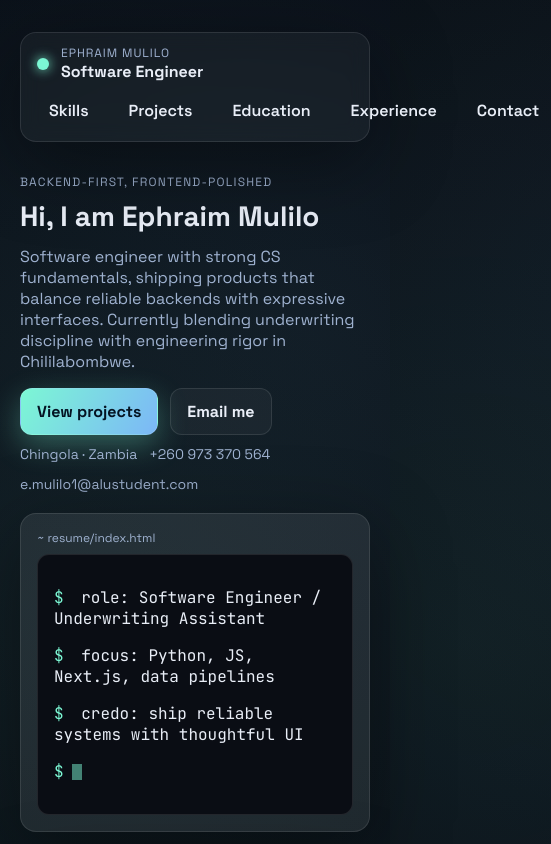
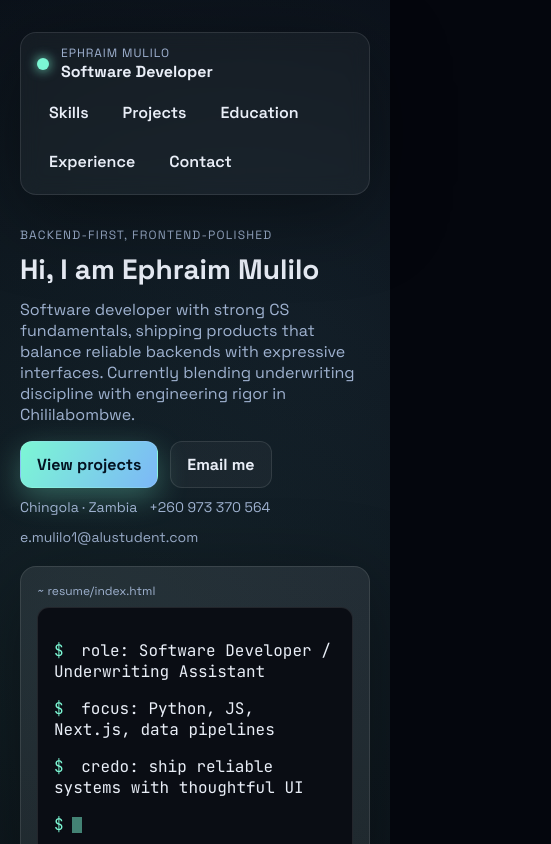
Before and after one commit to ephraimm-zm/ephraim-resume, a Next.js app in the folder ephraim-portfolio/: page / in a window 390 px wide. Shown: the top 844 px of the page, 551 px wide, since content can reach past the window. Built offline with nearby package versions, Linux system fonts and the light colour scheme.

Commit message:
Restore developer title and improve mobile nav

```diff
--- a/ephraim-portfolio/src/components/Layout.tsx
+++ b/ephraim-portfolio/src/components/Layout.tsx
@@ -9,7 +9,7 @@ const Layout: React.FC<{ children: React.ReactNode }> = ({ children }) => {
                     <span className="brand__dot" />
                     <div>
                         <p className="brand__eyebrow">Ephraim Mulilo</p>
-                        <p className="brand__title">Software Engineer</p>
+                        <p className="brand__title">Software Developer</p>
                     </div>
                 </div>
                 <nav className="site-nav">
--- a/ephraim-portfolio/src/pages/index.tsx
+++ b/ephraim-portfolio/src/pages/index.tsx
@@ -51,7 +51,7 @@ const Home: React.FC = () => {
             <p className="eyebrow">Backend-first, frontend-polished</p>
             <h1>Hi, I am Ephraim Mulilo</h1>
             <p className="lede">
-              Software engineer with strong CS fundamentals, shipping products that balance reliable backends with
+              Software developer with strong CS fundamentals, shipping products that balance reliable backends with
               expressive interfaces. Currently blending underwriting discipline with engineering rigor in Chililabombwe.
             </p>
             <div className="hero-actions">
@@ -67,7 +67,7 @@ const Home: React.FC = () => {
           <div className="hero-card">
             <p className="terminal-label">~ resume/index.html</p>
             <div className="terminal">
-              <p><span className="prompt">$</span> role: Software Engineer / Underwriting Assistant</p>
+              <p><span className="prompt">$</span> role: Software Developer / Underwriting Assistant</p>
               <p><span className="prompt">$</span> focus: Python, JS, Next.js, data pipelines</p>
               <p><span className="prompt">$</span> credo: ship reliable systems with thoughtful UI</p>
               <p className="cursor-line"><span className="prompt">$</span><span className="cursor" /></p>
--- a/ephraim-portfolio/src/styles/globals.css
+++ b/ephraim-portfolio/src/styles/globals.css
@@ -98,9 +98,12 @@ a:hover {
 
 .site-nav {
     display: flex;
-    gap: 16px;
+    gap: 12px;
     align-items: center;
     font-weight: 600;
+    flex-wrap: wrap;
+    justify-content: flex-end;
+    max-width: 100%;
 }
 
 .site-nav a {
@@ -459,6 +462,18 @@ a:hover {
         gap: 10px;
     }
 
+    .site-nav {
+        width: 100%;
+        flex-wrap: wrap;
+        gap: 8px 10px;
+        justify-content: flex-start;
+    }
+
+    .site-nav a {
+        padding: 10px 12px;
+        flex: 0 1 auto;
+    }
+
     .site-footer {
         flex-direction: column;
         align-items: flex-start;
```
